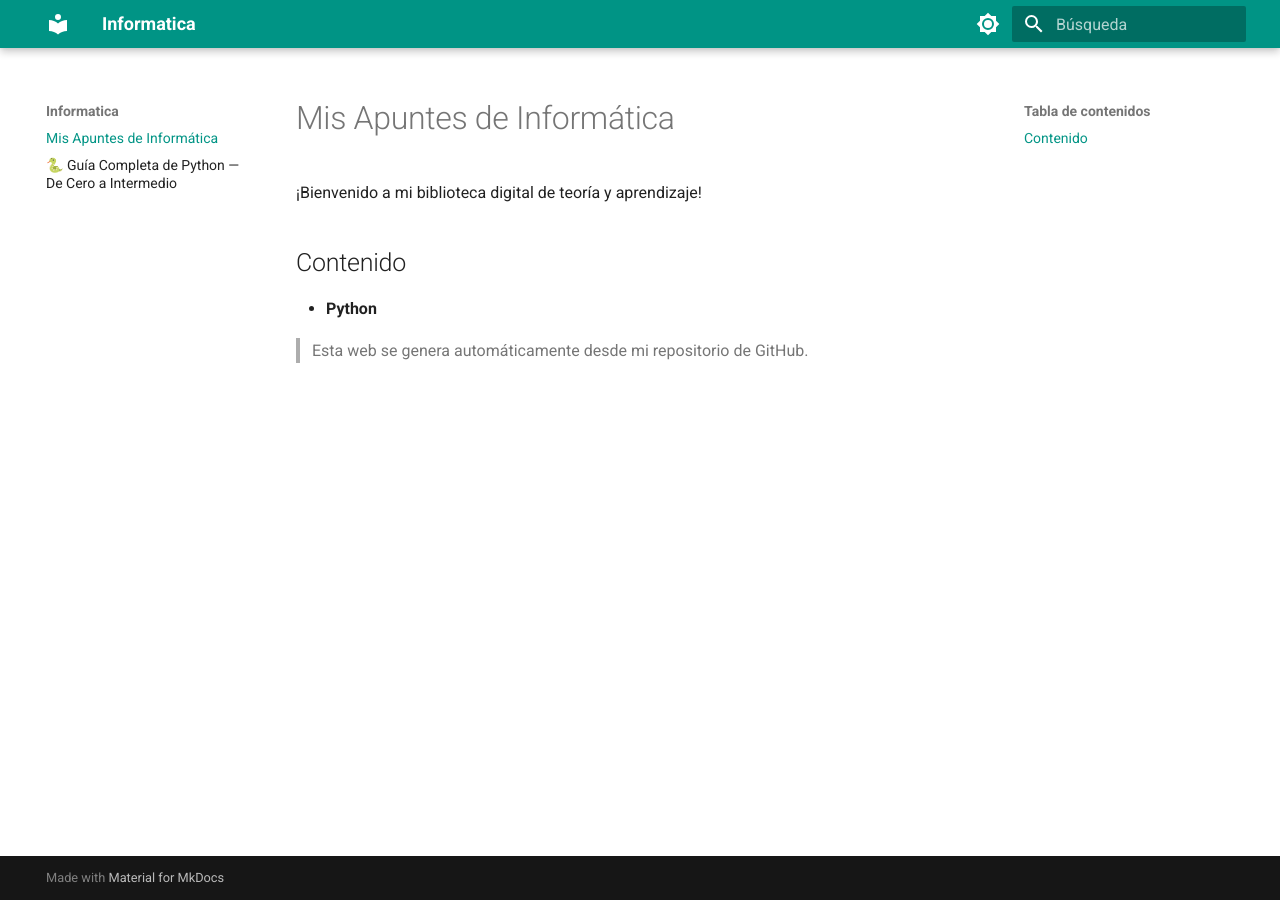
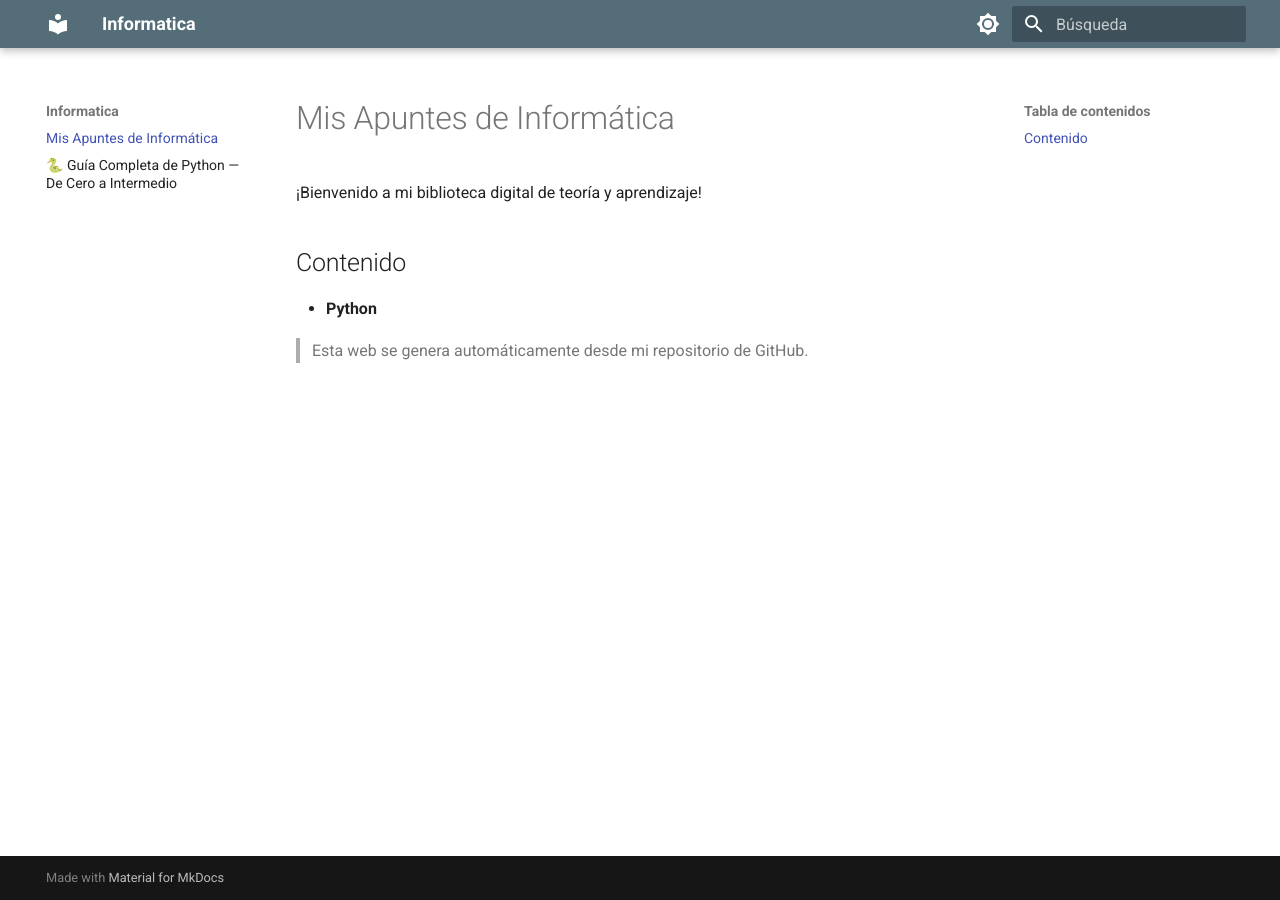
Before and after one commit to Daseptius/Informatica, an MkDocs documentation site: the page built from docs/index.md, in a window 1280 px wide. Built offline with MkDocs 1.6.1 and Material for MkDocs 9.7.7, drawn with Linux system fonts in a browser that asks for light colours.

Commit message:
Update color palette in mkdocs configuration

```diff
--- a/mkdocs.yml
+++ b/mkdocs.yml
@@ -6,16 +6,16 @@ theme:
     # Palette toggle for light mode
     - media: "(prefers-color-scheme: light)"
       scheme: default
-      primary: teal
-      accent: teal
+      primary: blue grey
+      accent: blue grey
       toggle:
         icon: material/brightness-7
         name: Cambiar a modo oscuro
     # Palette toggle for dark mode
     - media: "(prefers-color-scheme: dark)"
       scheme: slate
-      primary: deep orange
-      accent: deep orange
+      primary: amber
+      accent: amber
       toggle:
         icon: material/brightness-4
         name: Cambiar a modo claro
```
